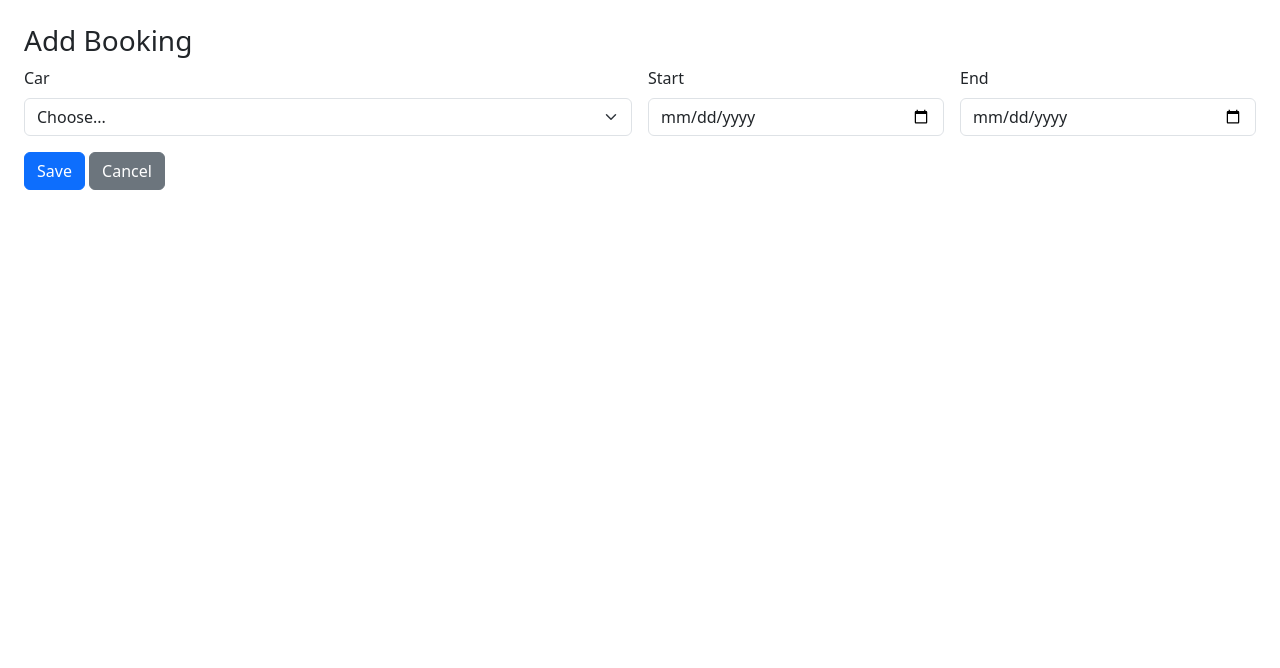
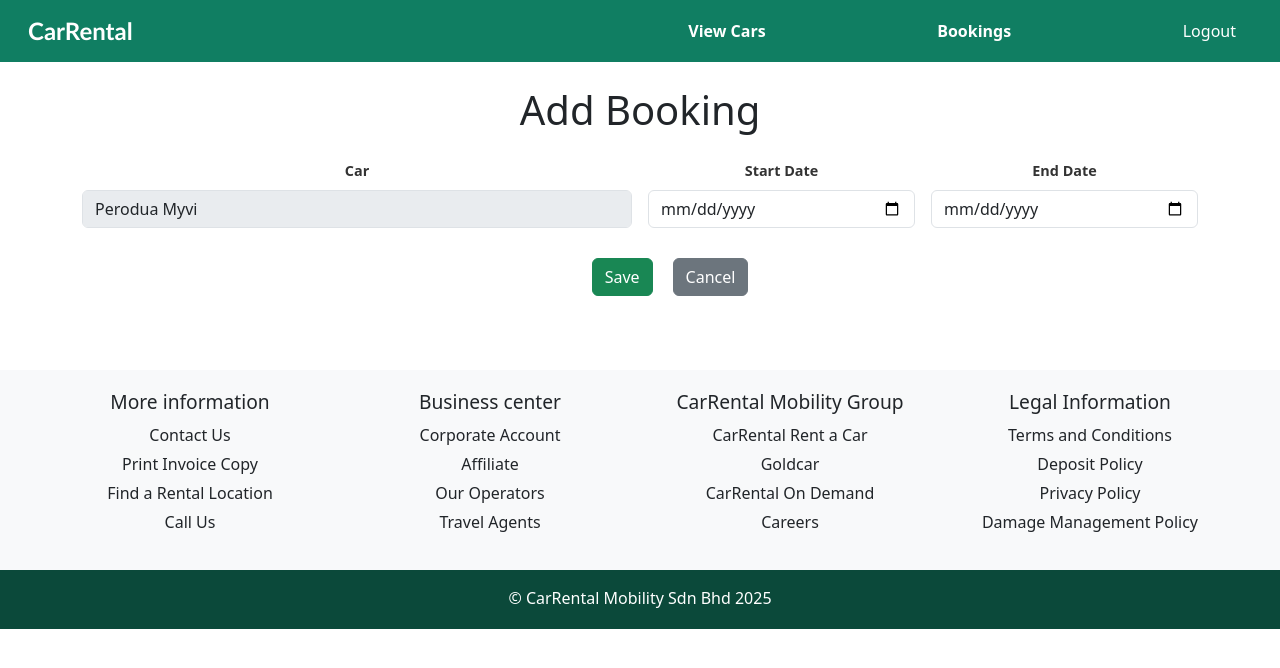
Before and after one commit to faizaizattt/Car-Rental-Booking-System, a PHP site: page /add_booking.php?car_id=1 in a window 1280 px wide. Shown: the top 668 px of the page. Run offline with PHP 8.4, Linux system fonts and the light colour scheme; a user stored in the database is signed in; data comes from the database, SQL or seed files in the repository; tables that the repository leaves empty hold one stand-in row (values such as "Sample post").

Commit message:
update changes

```diff
--- a/car-rental/public/add_booking.php
+++ b/car-rental/public/add_booking.php
@@ -4,60 +4,88 @@ if (!isset($_SESSION['user_id'])) {
     header('Location: index.php');
     exit;
 }
+
+$car = null;
 if (isset($_GET['car_id'])) {
-    $car_id = $_GET['car_id'];
-    $stmt = $pdo->prepare("SELECT * FROM cars WHERE id = :id");
+    $car_id = (int)$_GET['car_id'];
+    $stmt = $pdo->prepare("SELECT * FROM cars WHERE id = :id AND status = 'available'");
     $stmt->bindValue(':id', $car_id, PDO::PARAM_INT);
     $stmt->execute();
     $car = $stmt->fetch();
+
+    if (!$car) {
+        $_SESSION['flash'] = 'Selected car is not available.';
+        header('Location: cars.php');
+        exit;
+    }
+} else {
+    $_SESSION['flash'] = 'No car selected.';
+    header('Location: cars.php');
+    exit;
 }
 
+if ($_SERVER['REQUEST_METHOD'] === 'POST') {
+    $car_id = (int)$_POST['car_id'];
+    $start = $_POST['start_date'];
+    $end = $_POST['end_date'];
 
-// Load available cars only
-$cars = $pdo->query("SELECT id,brand,model,price_per_day FROM cars WHERE status='available'")->fetchAll();
-
-if ($_SERVER['REQUEST_METHOD']==='POST') {
-    $car_id = (int)$_POST['car_id'];
-    $start  = $_POST['start_date'];
-    $end    = $_POST['end_date'];
-
-    // Simple validation (date logic etc.)
-    if (!$car_id || !$start || !$end || $start>$end) {
-        $_SESSION['flash']='Invalid dates.'; header('Location: add_booking.php'); exit;
+    if (!$car_id || !$start || !$end || $start > $end) {
+        $_SESSION['flash'] = 'Invalid dates.';
+        header("Location: add_booking.php?car_id=$car_id");
+        exit;
     }
 
-    // Get price
     $stmt = $pdo->prepare('SELECT price_per_day FROM cars WHERE id=?');
     $stmt->execute([$car_id]);
     $price = $stmt->fetchColumn();
-    $days  = (new DateTime($start))->diff(new DateTime($end))->days + 1;
+    $days = (new DateTime($start))->diff(new DateTime($end))->days + 1;
     $total = $days * $price;
 
-    $stmt = $pdo->prepare('INSERT INTO bookings (user_id,car_id,start_date,end_date,total_cost,status) VALUES (?,?,?,?,?,?)');
-    $stmt->execute([$_SESSION['user_id'],$car_id,$start,$end,$total,'pending']);
+    $stmt = $pdo->prepare('INSERT INTO bookings (user_id, car_id, start_date, end_date, total_cost, status) VALUES (?, ?, ?, ?, ?, ?)');
+    $stmt->execute([$_SESSION['user_id'], $car_id, $start, $end, $total, 'pending']);
     header('Location: bookings.php');
     exit;
 }
 ?>
+
 <!DOCTYPE html>
-<html><head>
-<meta charset="UTF-8"><meta name="viewport" content="width=device-width,initial-scale=1">
-<title>New Booking</title>
-<link href="https://cdn.jsdelivr.net/npm/bootstrap@5.3.3/dist/css/bootstrap.min.css" rel="stylesheet"></head>
-<body class="p-4">
-<h3>Add Booking</h3>
-<form method="post" class="row g-3">
-  <div class="col-md-6">
-    <label class="form-label">Car</label>
-    <select name="car_id" class="form-select" required>
-      <option value="">Choose...</option>
-      <?php foreach($cars as $c): ?>
-        <option value="<?php echo $c['id']; ?>"><?php echo $c['brand'].' '.$c['model'].' – RM'.number_format($c['price_per_day'],2).'/day'; ?></option>
-      <?php endforeach; ?>
-    </select>
+<html>
+<head>
+  <meta charset="UTF-8">
+  <meta name="viewport" content="width=device-width,initial-scale=1">
+  <title>New Booking</title>
+  <link href="https://cdn.jsdelivr.net/npm/bootstrap@5.3.3/dist/css/bootstrap.min.css" rel="stylesheet">
+  <link href="styles.css" rel="stylesheet">
+</head>
+<body>
+  <?php include 'navbar.php'; ?>
+  <div class="container py-4">
+    <h1 class="mb-4">Add Booking</h1>
+
+  <form method="post" class="row g-3">
+    <input type="hidden" name="car_id" value="<?php echo $car['id']; ?>">
+
+    <div class="col-md-6">
+      <label class="form-label">Car</label>
+      <input type="text" class="form-control" value="<?php echo htmlspecialchars($car['brand'] . ' ' . $car['model']); ?>" disabled>
+    </div>
+
+    <div class="col-md-3">
+      <label class="form-label">Start Date</label>
+      <input name="start_date" type="date" class="form-control" required>
+    </div>
+
+    <div class="col-md-3">
+      <label class="form-label">End Date</label>
+      <input name="end_date" type="date" class="form-control" required>
+    </div>
+
+    <div class="btn-sv-cncl">
+      <button class="btn btn-success">Save</button>
+      <a href="cars.php" class="btn btn-secondary">Cancel</a>
+    </div>
+  </form>
   </div>
-  <div class="col-md-3"><label class="form-label">Start</label><input name="start_date" type="date" class="form-control" required></div>
-  <div class="col-md-3"><label class="form-label">End</label><input name="end_date" type="date" class="form-control" required></div>
-  <div class="col-12"><button class="btn btn-primary">Save</button> <a href="bookings.php" class="btn btn-secondary">Cancel</a></div>
-</form>
-</body></html>
+  <?php include 'footer.php'; ?>
+</body>
+</html>
--- a/car-rental/public/car_details.php
+++ b/car-rental/public/car_details.php
@@ -35,7 +35,7 @@ if (!$car) {
 <?php include 'navbar.php'; ?>
 
 <div class="container py-5">
-    <h1 class="mb-4">Book Now</h1>
+<h1 class="mb-4">Book Now</h1>
   <div class="card car-details-card shadow-lg">
     <div class="row g-0">
       <div class="col-md-6 image-section">
--- a/car-rental/public/styles.css
+++ b/car-rental/public/styles.css
@@ -518,3 +518,12 @@ footer {
   justify-content: center;
   background-color: white;
 }
+
+/* Add booking */
+/* save and cancle button */
+.btn-sv-cncl {
+  margin: 30px;
+  display: flex;
+  justify-content: center;
+  column-gap: 20px;
+}
--- a/db.sql
+++ b/db.sql
@@ -17,7 +17,7 @@ CREATE TABLE cars (
   id INT AUTO_INCREMENT PRIMARY KEY,
   brand VARCHAR(80) NOT NULL,
   model VARCHAR(80) NOT NULL,
-  img_link VARCHAR(100) NOT NULL,
+  img_link VARCHAR(200) NOT NULL,
   price_per_day DECIMAL(10,2) NOT NULL,
   seats TINYINT NOT NULL,
   fuel_type VARCHAR(20) NOT NULL,
@@ -44,3 +44,7 @@ INSERT INTO users (name,email,password_hash,role) VALUES
 ('Administrator','admin@carrental.com',
   '$2y$10$XkFtgZalEV2/6gnFQd7ZVe2mV2/kvB0y4gixxk2rUOeJSk3CIfCqa',
   'admin');
+
+INSERT INTO cars (brand, model, img_link, price_per_day, seats, fuel_type, status) VALUES
+('Perodua', 'Myvi', 'https://firebasestorage.googleapis.com/v0/b/fir-app-2c3a2.appspot.com/o/car_type%2F1682563435077-perodua%20myvi.png?alt=media&token=00a4c988-dadf-408a-a466-4ddf41e6c555', 120.00, 5, 'Petrol', 'available'),
+('Perodua', 'Axia', 'https://firebasestorage.googleapis.com/v0/b/fir-app-2c3a2.appspot.com/o/car_type%2F1682563181414-axia.png?alt=media&token=cd38fd1a-6b21-452f-a52a-c127b97f79bba', 100.00, 5, 'Petrol', 'available');
```
